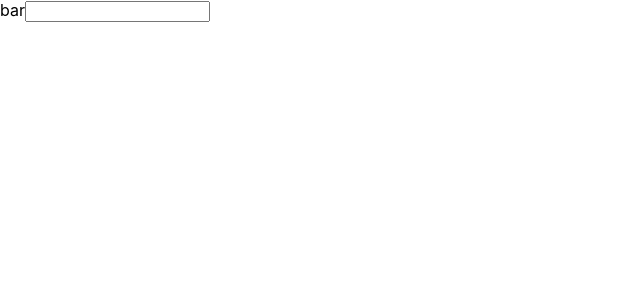
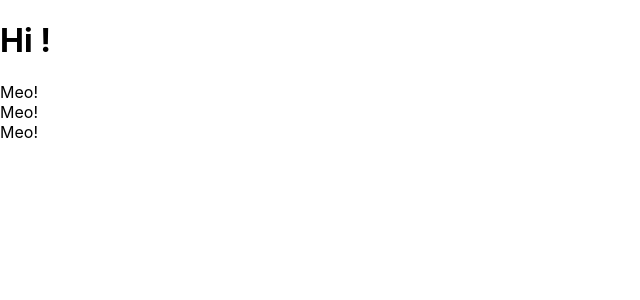
Before and after one commit to st-lite-jn/u-react-redux-app, a React (Create React App) app: page / in a window 1280 px wide. Shown: the top 300 px of the page, without its empty margins (0-640 px from the left). Built offline with nearby package versions, Linux system fonts and the light colour scheme.

Commit message:
コンポーネント

```diff
--- a/src/App.js
+++ b/src/App.js
@@ -1,14 +1,29 @@
-import React, { Component } from 'react';
+import React from 'react';
 
-class App extends Component{
-  render() {
-    return (
-      <React.Fragment>
-        <label htmlFor="bar">bar</label>
-        <input type="text" onClick={()=>{console.log("i am click")}} />
-      </React.Fragment>
+// class App extends Component{
+//   render() {
+//     return (
+//       <React.Fragment>
+//         <label htmlFor="bar">bar</label>
+//         <input type="text" onClick={()=>{console.log("i am click")}} />
+//       </React.Fragment>
 
-    );
-  }
+//     );
+//   }
+// }
+const App = () => {
+  return (
+    <React.Fragment>
+    <h1>Hi !</h1>
+    <Cat />
+    <Cat />
+    <Cat />
+    </React.Fragment>
+  );
 }
+
+const Cat = () => {
+  return <div>Meo!</div>
+}
+
 export default App;
```
